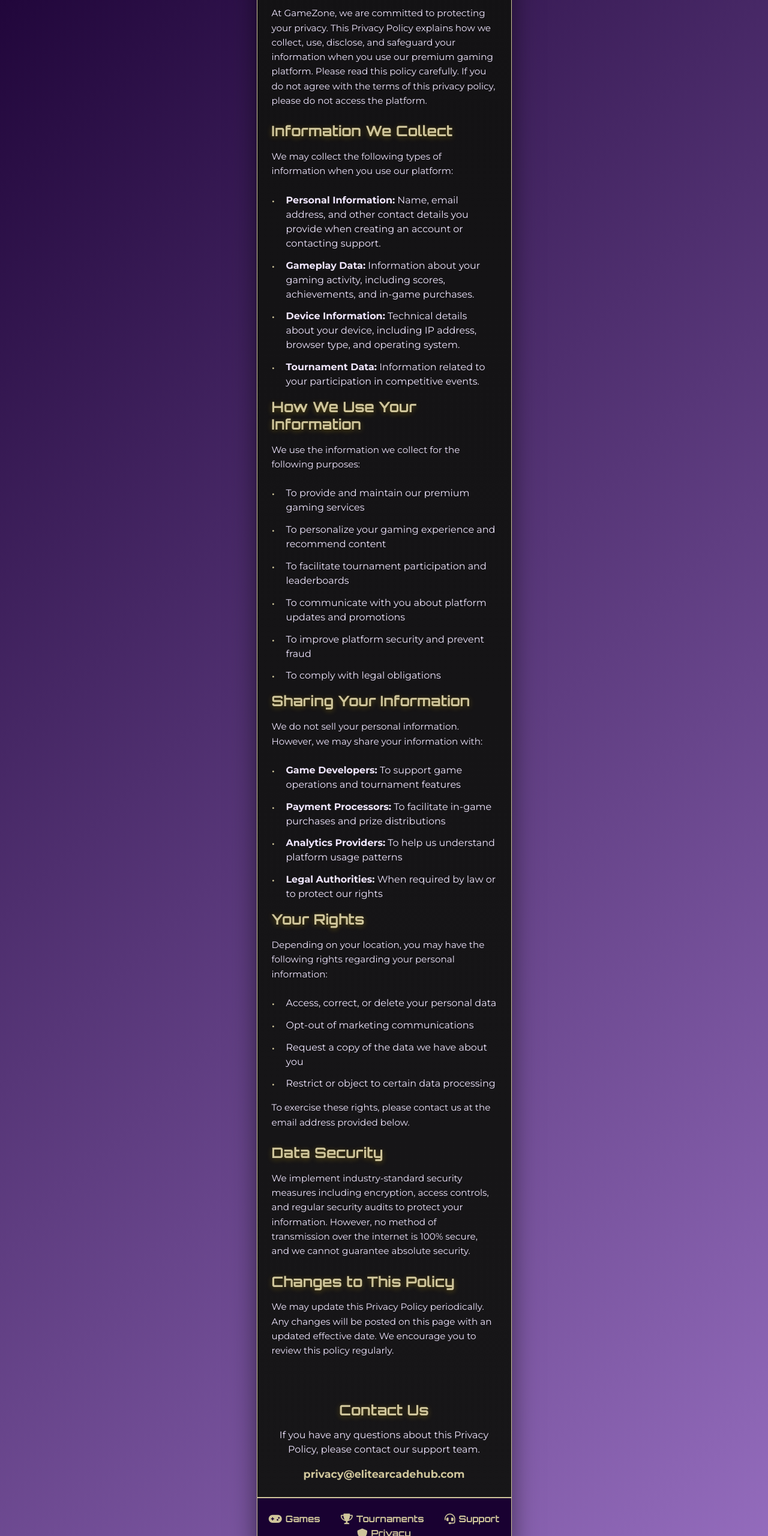
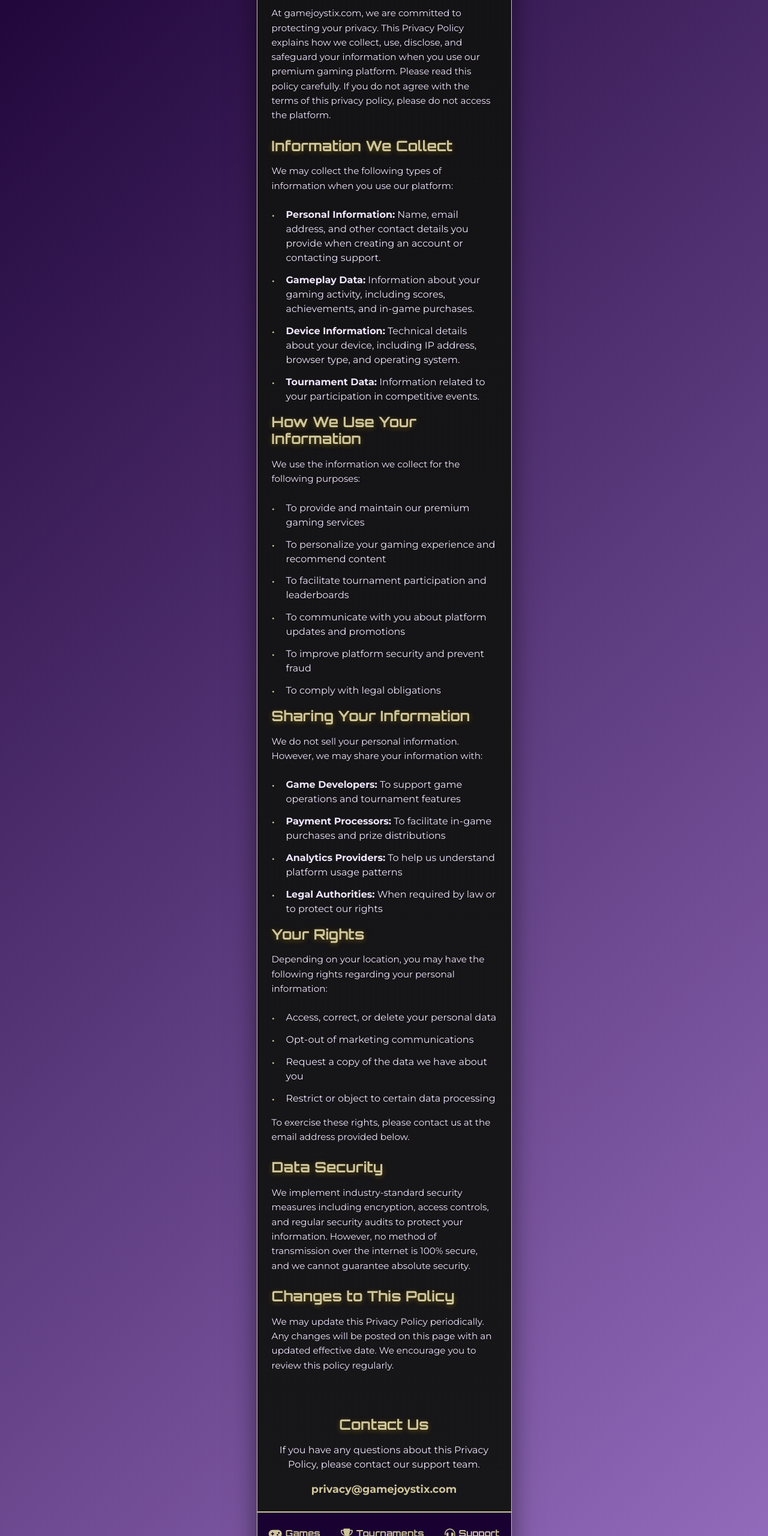
Before and after one commit to meenadabhii/gamejoystix, a plain HTML site: page privacy.html in a window 1280 px wide. Shown: the part 240-2800 px from the top of the page at 60% size. Drawn offline with nearby package versions, Linux system fonts and the light colour scheme.

Commit message:
Update privacy.html

```diff
--- a/privacy.html
+++ b/privacy.html
@@ -4,7 +4,7 @@
 <head>
   <meta charset="UTF-8">
   <meta name="viewport" content="width=device-width, initial-scale=1.0">
-  <title>Privacy Policy - GameZone</title>
+  <title>Privacy Policy -gamejoystix.com</title>
   <link href="https://cdn.jsdelivr.net/npm/bootstrap@5.3.0/dist/css/bootstrap.min.css" rel="stylesheet">
   <link rel="stylesheet" href="https://cdnjs.cloudflare.com/ajax/libs/font-awesome/6.0.0/css/all.min.css">
   <link
@@ -284,7 +284,7 @@
     <div class="privacy-section">
       <h2 class="section-title">Introduction</h2>
       <p class="section-text">
-        At GameZone, we are committed to protecting your privacy. This Privacy Policy explains how we collect, use,
+        At gamejoystix.com, we are committed to protecting your privacy. This Privacy Policy explains how we collect, use,
         disclose, and safeguard your information when you use our premium gaming platform. Please read this policy
         carefully. If you do not agree with the terms of this privacy policy, please do not access the platform.
       </p>
@@ -359,7 +359,7 @@
     <div class="contact-section">
       <h2 class="section-title">Contact Us</h2>
       <p class="contact-text">If you have any questions about this Privacy Policy, please contact our support team.</p>
-      <a href="mailto:privacy@elitearcadehub.com" class="contact-email">privacy@elitearcadehub.com</a>
+      <a href="mailto:privacy@elitearcadehub.com" class="contact-email">privacy@gamejoystix.com</a>
     </div>
 
     <!-- Footer -->
```
